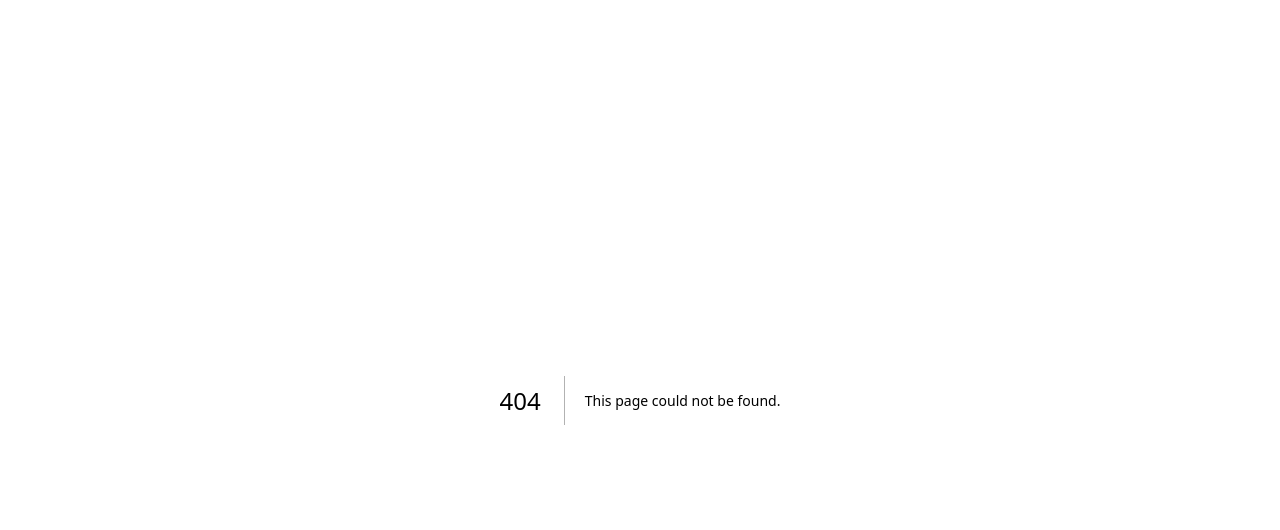
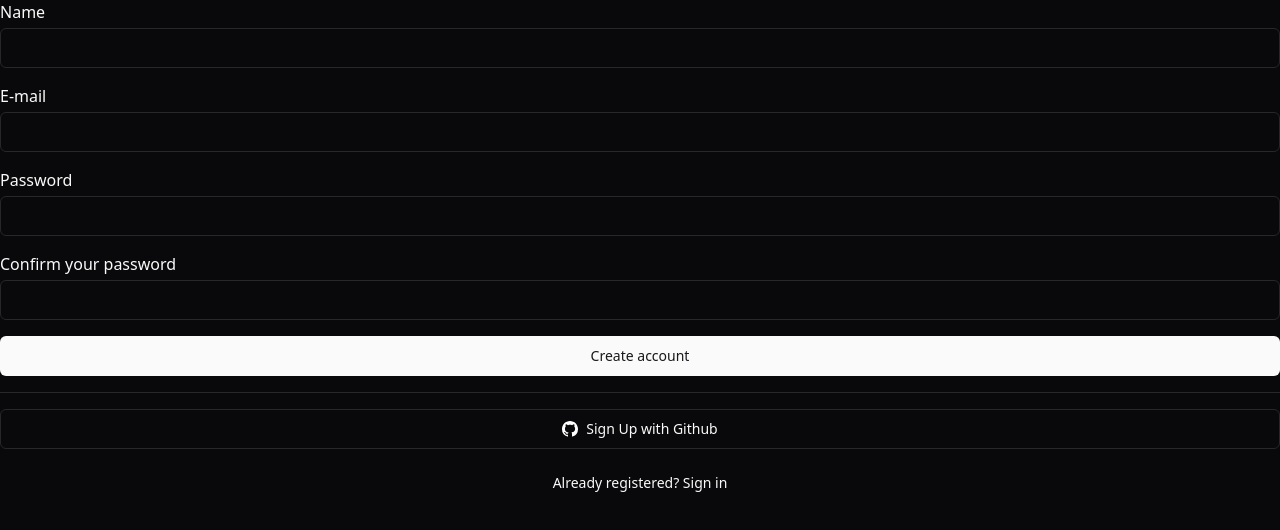
Before and after one commit to Vicentesan/next-saas-rbac, a Next.js app in the folder apps/web/: page /auth/sign-up in a window 1280 px wide. Before the commit this address had no page. Shown: the top 530 px of the page. Built offline with nearby package versions, Linux system fonts and the light colour scheme.

Commit message:
feat(web): add sign up page

```diff
--- /dev/null
+++ b/apps/web/src/app/auth/sign-up/page.tsx
@@ -0,0 +1,51 @@
+import Image from 'next/image'
+import Link from 'next/link'
+
+import githubIcon from '@/assets/github-icon.svg'
+import { Button } from '@/components/ui/button'
+import { Input } from '@/components/ui/input'
+
+export default function SingUpPage() {
+  return (
+    <form action="" className="space-y-4">
+      <div className="space-y-1">
+        <label htmlFor="name">Name</label>
+        <Input name="name" id="name" />
+      </div>
+
+      <div className="space-y-1">
+        <label htmlFor="email">E-mail</label>
+        <Input name="email" type="email" id="email" />
+      </div>
+
+      <div className="space-y-1">
+        <label htmlFor="password">Password</label>
+        <Input name="password" type="password" id="password" />
+      </div>
+
+      <div className="space-y-1">
+        <label htmlFor="password-confirmation">Confirm your password</label>
+        <Input
+          name="password-confirmation"
+          type="password"
+          id="password-confirmation"
+        />
+      </div>
+
+      <Button type="submit" className="w-full">
+        Create account
+      </Button>
+
+      <div className="h-px w-full bg-muted" />
+
+      <Button type="submit" className="w-full" variant="outline">
+        <Image src={githubIcon} className="mr-2 size-4 dark:invert" alt="" />
+        Sign Up with Github
+      </Button>
+
+      <Button variant="link" className="w-full" size="sm" asChild>
+        <Link href="/auth/sign-in">Already registered? Sign in</Link>
+      </Button>
+    </form>
+  )
+}
```
